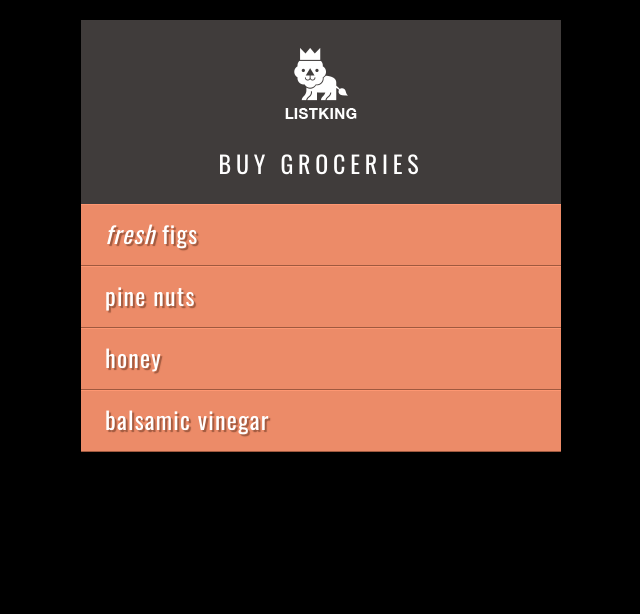
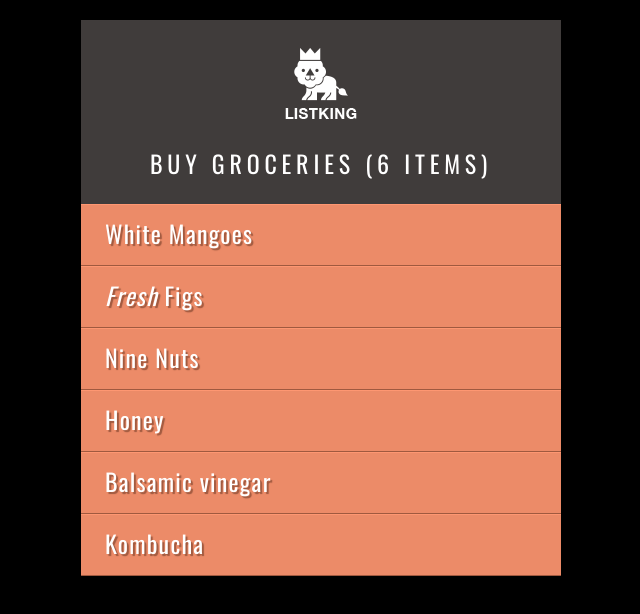
Before and after one commit to neilavanv/Web-Development-Client-Side-Script-Repository, a plain HTML site: page ICE1/index.html in a window 1280 px wide. Shown: the whole page, without its empty margins (319-959 px from the left). Drawn offline with nearby package versions, Linux system fonts and the light colour scheme.

Commit message:
list.js updated
This contains all the modifications that had to be made on the list.js file.

```diff
--- a/ICE1/index.html
+++ b/ICE1/index.html
@@ -6,19 +6,19 @@
     <title>Neilavan's Grocery Store</title>
     <meta name="description" content="">
     <meta name="viewport" content="width=device-width, initial-scale=1">
-    <link rel="stylesheet" href="/ICE1/css/style.css">
+    <link rel="stylesheet" href="css/style.css">
 </head>
 <body>
     <div id="page">
         <h1 id="header">List</h1>
         <h2>Buy groceries</h2>
         <ul id="groceries">
-            <li id="one"><em>fresh</em> figs</li>
-            <li id="two">pine nuts</li>
-            <li id="three">honey</li>
-            <li id="four">balsamic vinegar</li>
+            <li id="one"><em>Fresh</em> Figs</li>
+            <li id="two">Nine Nuts</li>
+            <li id="three">Honey</li>
+            <li id="four">Balsamic vinegar</li>
         </ul>
     </div>
-    <script src="js/example.js"></script>
+    <script src="scripts/list.js"></script>
 </body>
 </html>
--- a/ICE1/scripts/list.js
+++ b/ICE1/scripts/list.js
@@ -4,33 +4,44 @@ var groceryList = document.getElementById("groceries");
 
 // ADD NEW ITEM TO END OF LIST
 // Create element
-const newListItem = document.createElement("li");
+const newListItemEnd = document.createElement("li");
 // Create text node
-const listItemContent = document.newTextNode("");
+const listItemContent = document.createTextNode("Kombucha");
 // Add text node to element
-newListItem.appendChild(listItemContent);
+newListItemEnd.appendChild(listItemContent);
 // Add element end of list
-groceryList.appendChild(newListItem);
+groceryList.appendChild(newListItemEnd);
 
 // ADD NEW ITEM START OF LIST
 // Create element
+const newListItemStart = document.createElement("li");
 // Create text node
+const listItemContentStart = document.createTextNode("White Mangoes")
 // Add text node to element
+newListItemStart.appendChild(listItemContentStart)
 // Add element to list
-
+groceryList.insertBefore(newListItemStart, groceryList.firstChild);
 
 
 // All <li> elements
-
+var allListedItems = groceryList.getElementsByTagName("li");
 // ADD A CLASS OF COOL TO ALL LIST ITEMS
 // Counter variable
 // Loop through elements
+    for(var i = 0; i < allListedItems; i++)
+        {
+            allListedItems[i].classList.add("cool");
+        }
 // Change class to cool
 
 
 // ADD NUMBER OF ITEMS IN THE LIST TO THE HEADING
 // h2 element
+var heading = document.querySelector("h2");
 // h2 text
 // No. of <li> elements
+var itemCounter = allListedItems.length;
 // Content
+var contentHeading = "Buy Groceries (" + itemCounter + " items)";
 // Update h2 using innerHTML (not textContent) because it contains markup
+heading.innerHTML = contentHeading;
```
